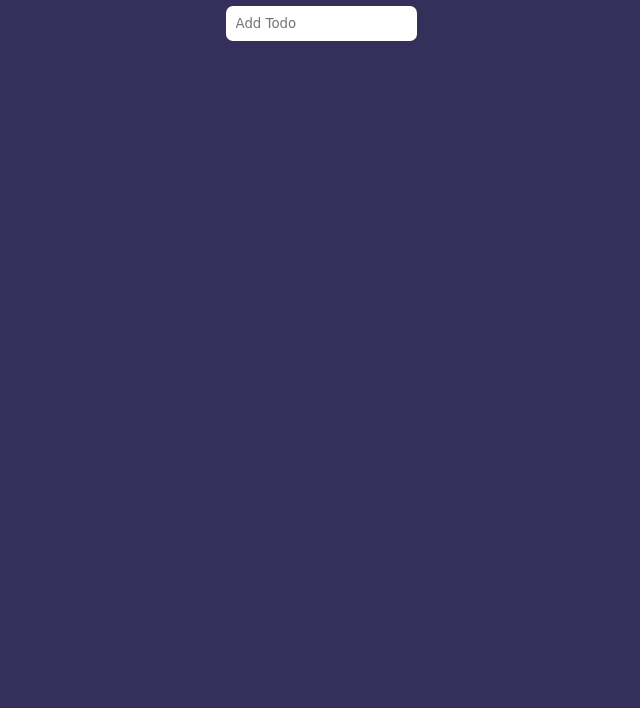
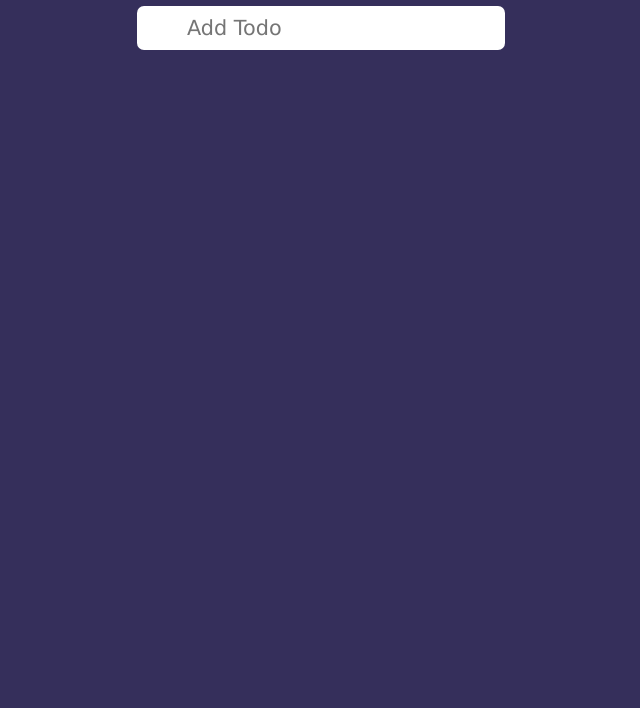
Before and after one commit to MattOmolewa/stutern-excercises, a plain HTML site: page 3- Dom & Events excercise/todo_list - part3&4/index.html in a window 1280 px wide. Shown: the part 92-800 px from the top of the page, without its empty margins (319-959 px from the left). Drawn offline with Linux system fonts and the light colour scheme.

Commit message:
increased font

```diff
--- a/3- Dom & Events excercise/todo_list - part3&4/style.css
+++ b/3- Dom & Events excercise/todo_list - part3&4/style.css
@@ -4,7 +4,7 @@ body {
   font-family: "Helvetica", arial, sans-serif;
 }
 div {
-  max-width: 50%;
+  max-width: 75%;
   margin: 0 auto;
 }
 h1 {
@@ -17,8 +17,9 @@ ul {
   padding: 0;
 }
 li {
-  font-family: cursive;
+  font-family: Verdana, Geneva, Tahoma, sans-serif;
   font-weight: 500;
+  font-size: 1.5rem;
   border: 1px solid rgb(211, 178, 178);
   padding-left: 10px;
   overflow: auto;
@@ -32,10 +33,11 @@ span {
 input {
   display: block;
   border-radius: 7px;
-  font-family: cursive;
+  font-size: 1.3rem;
+  font-family: Verdana, Geneva, Tahoma, sans-serif;
   border: none;
   max-width: 100%;
-  padding: 10px 10px;
+  padding: 10px 50px;
   margin: 0 auto;
 }
 .checked {
```
